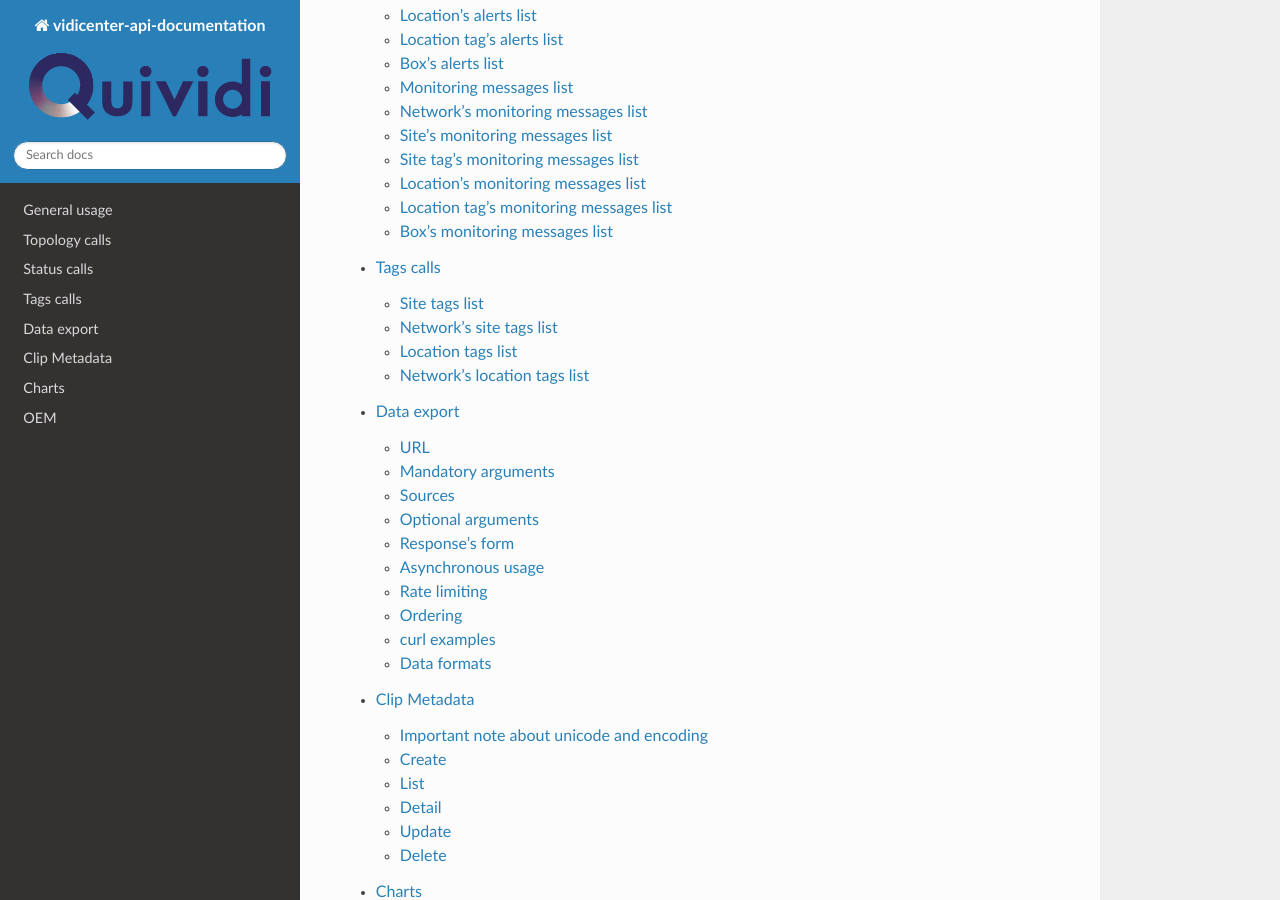
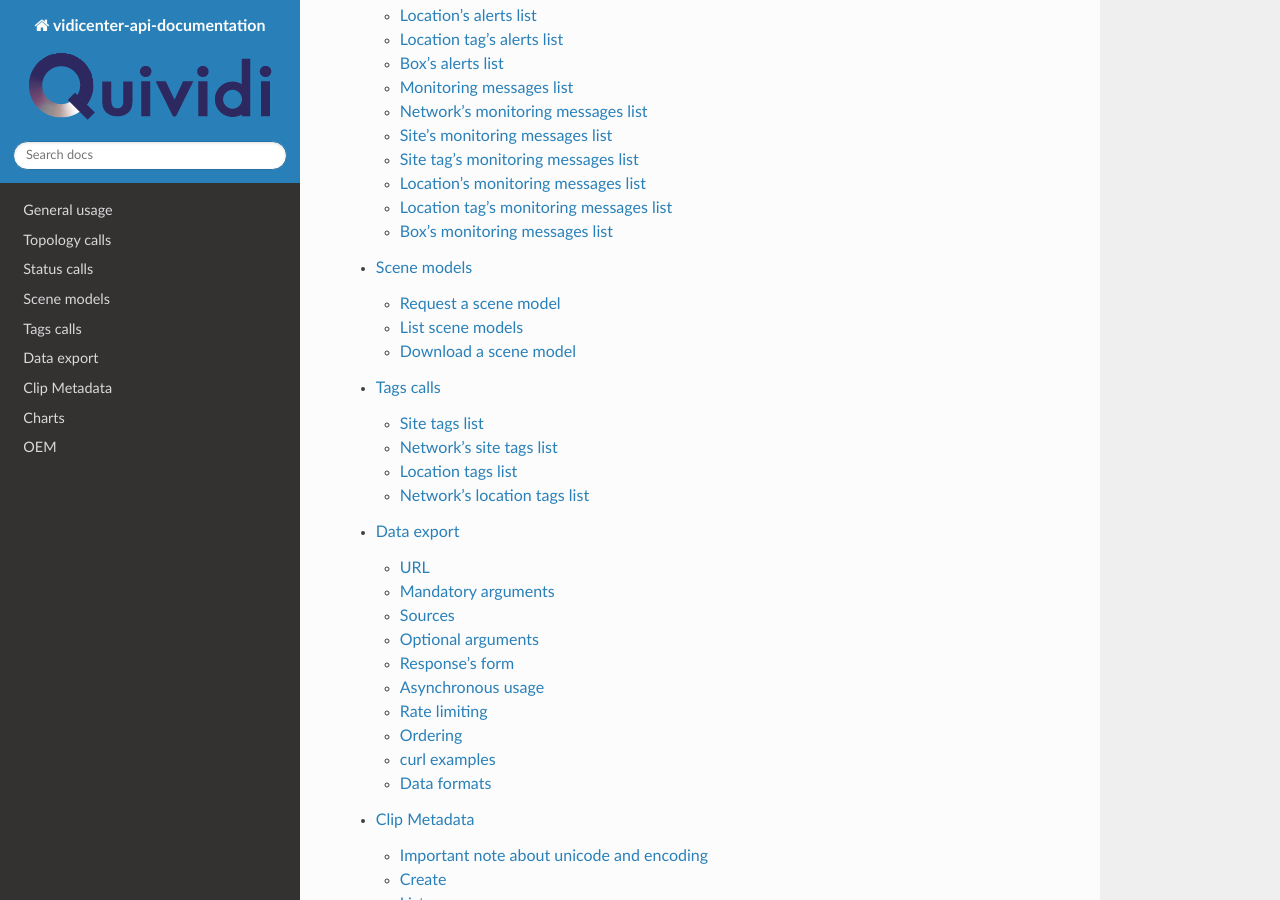
Before and after one commit to quividi/vidicenter-api-documentation, a Sphinx documentation site: the page built from docs/source/index.rst, in a window 1280 px wide and 900 px high, scrolled down 1501 px. Built offline with Sphinx 7.4.7 and the Read the Docs theme 3.1.0, drawn with Linux system fonts in a browser that asks for light colours; some of the changed lines change nothing that is shown.

Commit message:
[sc-4230] Document scene-model API endpoints
Add a scene_models page covering the request/list/download endpoints and
wire it into the toctree and nav chain after the status page.

```diff
--- a/docs/source/index.rst
+++ b/docs/source/index.rst
@@ -24,6 +24,7 @@
    general_usage
    topology
    status
+   scene_models
    tags
    data
    clip_metadata
--- /dev/null
+++ b/docs/source/scene_models.rst
@@ -0,0 +1,104 @@
+.. _scene_models:
+
+
+Scene models
+============
+
+
+Scene models are snapshots of the scene captured by a location's camera. They let you
+verify a camera's framing and placement over time.
+
+These endpoints are only available on networks that have scene models enabled, and to
+users granted the corresponding permission. On a network where scene models are not
+enabled, the endpoints return an HTTP 403 response.
+
+
+Request a scene model
+#####################
+
+Asks the box attached to a location to capture and upload a new scene model. The capture
+is performed asynchronously by the box; poll the list endpoint to retrieve it once it is
+available.
+
+URL
+---
+
+``https://vidicenter.quividi.com/api/v1/location/{location_id}/request_scene_model/``
+
+Example
+-------
+
+ ::
+
+    curl -u USERNAME:AUTH_TOKEN https://vidicenter.quividi.com/api/v1/location/1982/request_scene_model/
+    {
+        "message": "Scene model request made successfully"
+    }
+
+A request returns an HTTP 400 response when the location has no box attached, or when a
+scene model request is already in progress for that box.
+
+
+List scene models
+#################
+
+Returns the 10 most recent scene models available for a location, most recent first. Use
+the returned ``id`` to download a specific scene model.
+
+URL
+---
+
+``https://vidicenter.quividi.com/api/v1/location/{location_id}/list_scene_models/``
+
+Notable data keys
+-----------------
+
+* ``id``: unique identifier of the scene model, to be passed to the download endpoint.
+* ``timestamp``: capture time of the scene model.
+
+Example
+-------
+
+ ::
+
+    curl -u USERNAME:AUTH_TOKEN https://vidicenter.quividi.com/api/v1/location/1982/list_scene_models/
+    [
+        {
+            "id": 84321,
+            "timestamp": "2026-08-19T09:14:07"
+        },
+        {
+            "id": 84102,
+            "timestamp": "2026-08-12T09:12:55"
+        }
+    ]
+
+
+Download a scene model
+######################
+
+Returns the scene model image as a JPEG file. Without arguments, the most recent scene
+model is returned.
+
+URL
+---
+
+``https://vidicenter.quividi.com/api/v1/location/{location_id}/download_scene_model/``
+
+Optional arguments
+------------------
+
+* ``scene_model_id``: identifier of a specific scene model to download (as returned by
+  the list endpoint). If omitted, the most recent scene model is returned.
+
+Example
+-------
+
+ ::
+
+    curl -u USERNAME:AUTH_TOKEN -OJ https://vidicenter.quividi.com/api/v1/location/1982/download_scene_model/?scene_model_id=84321
+
+A request returns an HTTP 400 response when no matching scene model exists.
+
+
+Continue to :ref:`tags`
--- a/docs/source/status.rst
+++ b/docs/source/status.rst
@@ -404,4 +404,4 @@
 * ``hours``: an integer value between 1 and 24, returns only monitoring messages from the last X hours (still limited to 1000 maximum)
 
 
-Continue to :ref:`tags`
+Continue to :ref:`scene_models`
```
